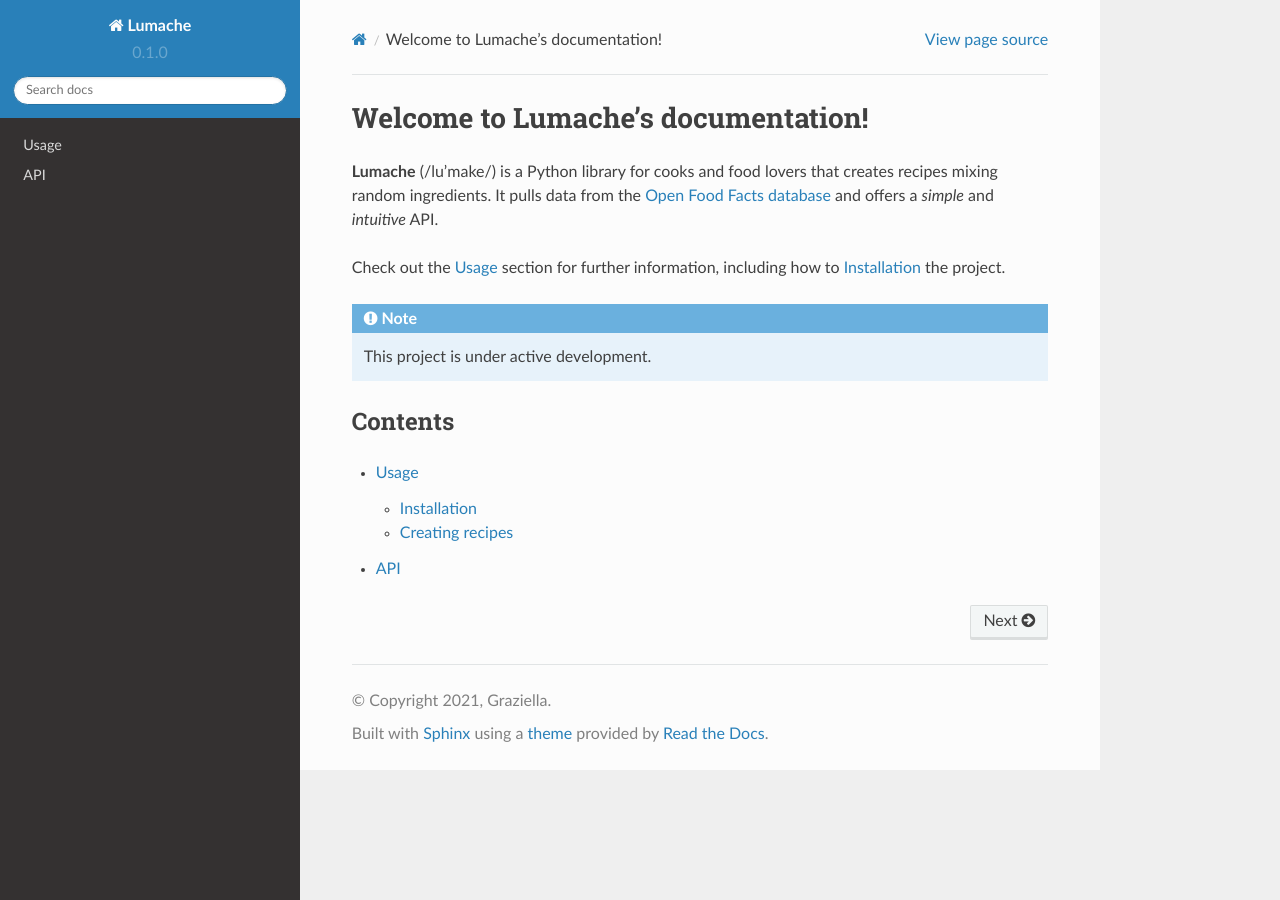
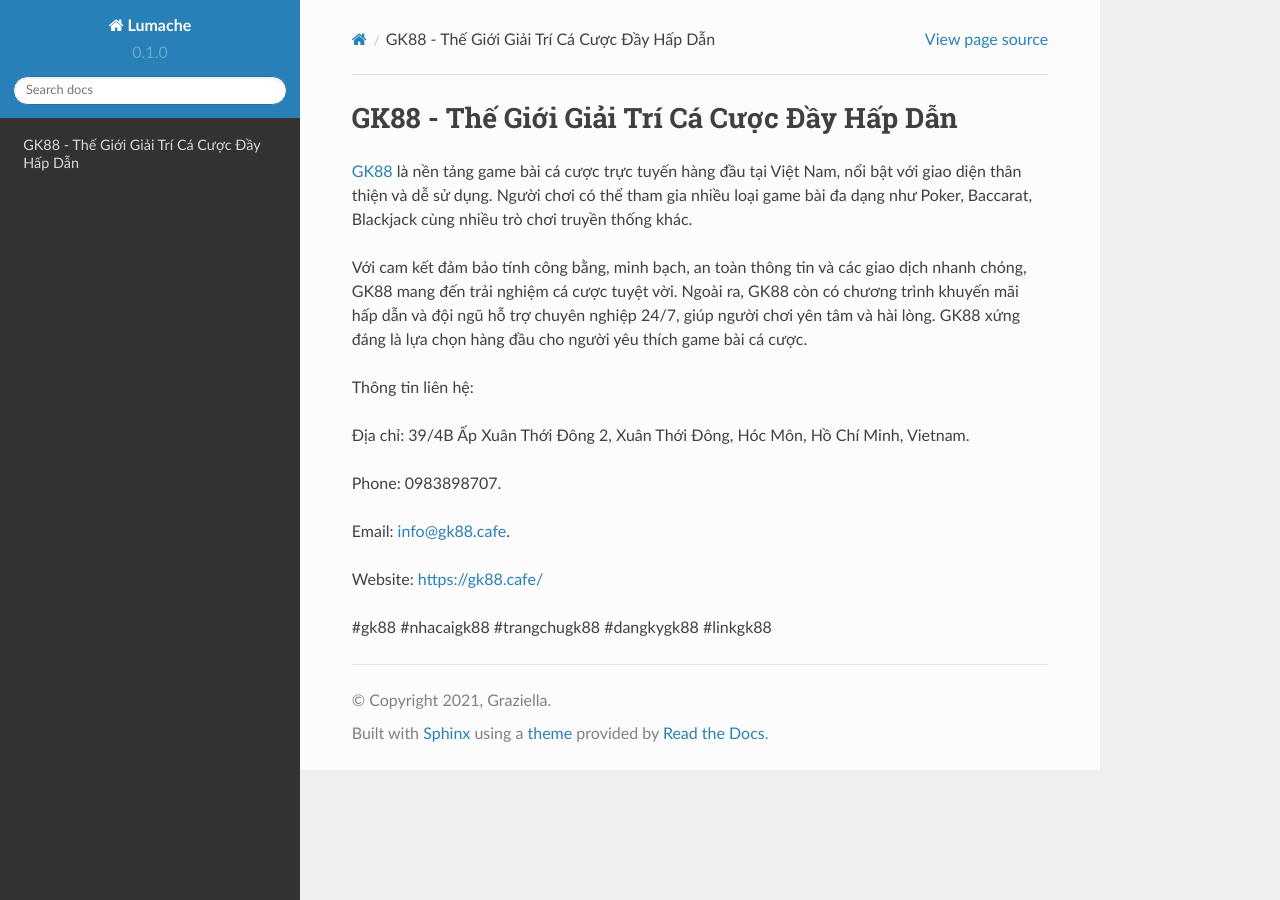
Before and after one commit to vanthanhtuan2022/gk88cafe, a Sphinx documentation site: the page built from docs/source/index.rst, in a window 1280 px wide. Built offline with Sphinx 7.4.7 and the Read the Docs theme 2.0.0, drawn with Linux system fonts in a browser that asks for light colours.

Commit message:
Update index.rst

```diff
--- a/docs/source/index.rst
+++ b/docs/source/index.rst
@@ -1,22 +1,18 @@
-Welcome to Lumache's documentation!
+GK88 - Thế Giới Giải Trí Cá Cược Đầy Hấp Dẫn
 ===================================
 
-**Lumache** (/lu'make/) is a Python library for cooks and food lovers
-that creates recipes mixing random ingredients.
-It pulls data from the `Open Food Facts database <https://world.openfoodfacts.org/>`_
-and offers a *simple* and *intuitive* API.
+`GK88 <https://gk88.cafe/>`_ là nền tảng game bài cá cược trực tuyến hàng đầu tại Việt Nam, nổi bật với giao diện thân thiện và dễ sử dụng. Người chơi có thể tham gia nhiều loại game bài đa dạng như Poker, Baccarat, Blackjack cùng nhiều trò chơi truyền thống khác.
 
-Check out the :doc:`usage` section for further information, including
-how to :ref:`installation` the project.
+Với cam kết đảm bảo tính công bằng, minh bạch, an toàn thông tin và các giao dịch nhanh chóng, GK88 mang đến trải nghiệm cá cược tuyệt vời. Ngoài ra, GK88 còn có chương trình khuyến mãi hấp dẫn và đội ngũ hỗ trợ chuyên nghiệp 24/7, giúp người chơi yên tâm và hài lòng. GK88 xứng đáng là lựa chọn hàng đầu cho người yêu thích game bài cá cược.
 
-.. note::
+Thông tin liên hệ:
 
-   This project is under active development.
+Địa chỉ: 39/4B Ấp Xuân Thới Đông 2, Xuân Thới Đông, Hóc Môn, Hồ Chí Minh, Vietnam.
 
-Contents
---------
+Phone: 0983898707.
 
-.. toctree::
+Email: info@gk88.cafe.
 
-   usage
-   api
+Website: https://gk88.cafe/
+
+#gk88 #nhacaigk88 #trangchugk88 #dangkygk88 #linkgk88
```
